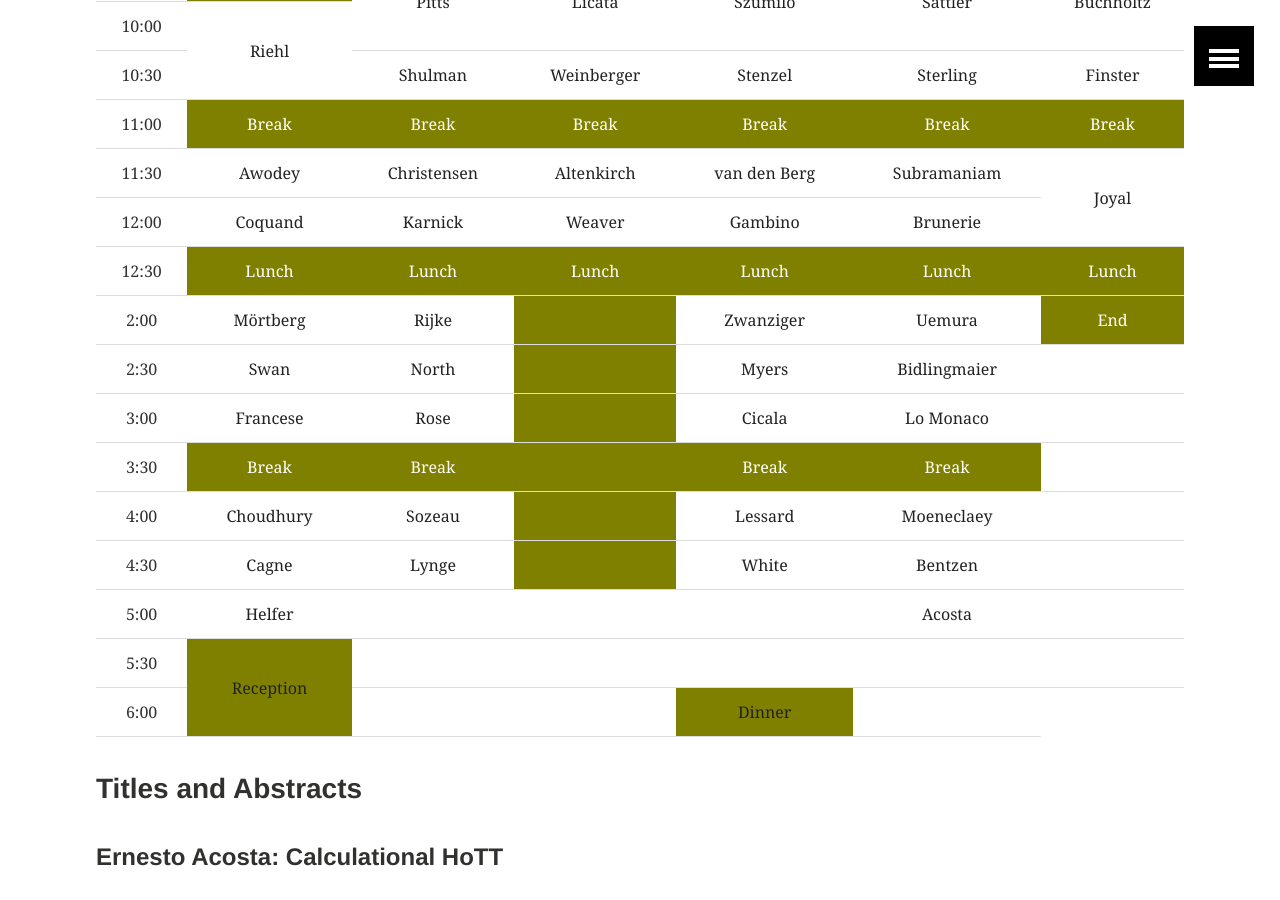
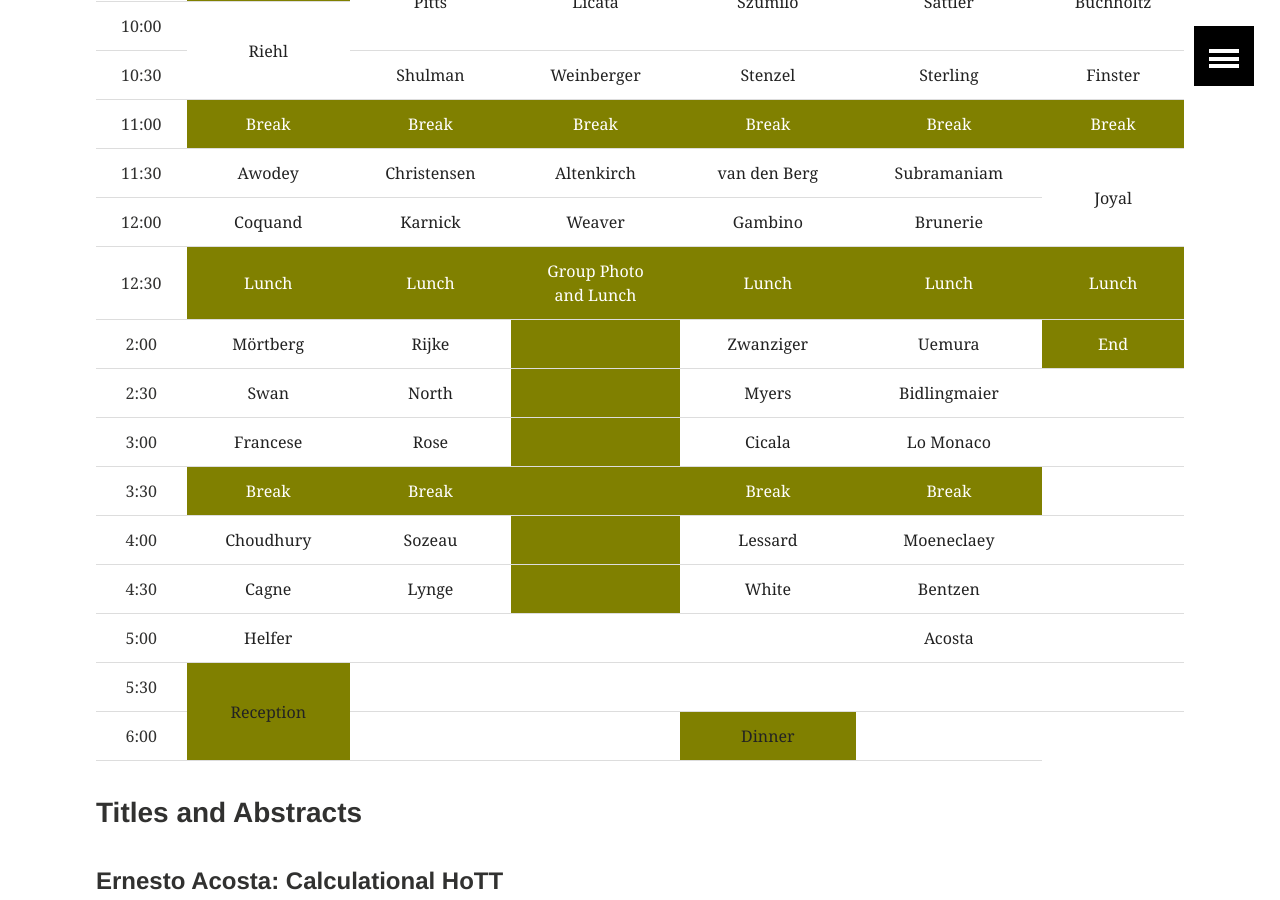
Before and after one commit to HoTT/HoTT-2019, a Jekyll site: the page built from programme.md, in a window 1280 px wide and 900 px high, scrolled down 700 px. Built offline with Jekyll 4.4.1, drawn with Linux system fonts in a browser that asks for light colours.

Commit message:
add photo

```diff
--- a/programme.md
+++ b/programme.md
@@ -16,7 +16,7 @@ title: "Programme"
 <tr><td>11:00</td><td style="background-color:olive; color:white">Break</td><td style="background-color:olive; color:white">Break</td><td style="background-color:olive; color:white">Break</td><td style="background-color:olive; color:white">Break</td><td style="background-color:olive; color:white">Break</td><td style="background-color:olive; color:white">Break </td></tr>
 <tr><td>11:30</td><td><a href="#awodey">Awodey</a></td><td><a href="#christensen">Christensen</a></td><td><a href="#altenkirch">Altenkirch</a></td><td><a href="#vandenberg">van den Berg</a></td><td><a href="#subramaniam">Subramaniam</a></td><td rowspan="2"><a href="#joyal">Joyal</a> </td></tr>
 <tr><td>12:00</td><td><a href="#coquand">Coquand</a></td><td><a href="#karnick">Karnick</a></td><td><a href="#weaver">Weaver</a></td><td><a href="#gambino">Gambino</a></td><td><a href="#brunerie">Brunerie</a></td></tr>
-<tr><td>12:30</td><td style="background-color:olive; color:white">Lunch</td><td style="background-color:olive; color:white">Lunch</td><td style="background-color:olive; color:white">Lunch</td><td style="background-color:olive; color:white">Lunch</td><td style="background-color:olive; color:white">Lunch</td><td style="background-color:olive; color:white">Lunch </td></tr>
+<tr><td>12:30</td><td style="background-color:olive; color:white">Lunch</td><td style="background-color:olive; color:white">Lunch</td><td style="background-color:olive; color:white">Group Photo<br/>and Lunch</td><td style="background-color:olive; color:white">Lunch</td><td style="background-color:olive; color:white">Lunch</td><td style="background-color:olive; color:white">Lunch </td></tr>
 <tr><td>2:00</td><td><a href="#mortberg">Mörtberg</a></td><td><a href="#rijke">Rijke</a></td><td style="background-color:olive; color:white"></td><td><a href="#zwanziger">Zwanziger</a></td><td><a href="#uemura">Uemura</a></td><td style="background-color:olive; color:white">End</td></tr>
 <tr><td>2:30</td><td><a href="#swan">Swan</a></td><td><a href="#north">North</a></td><td style="background-color:olive; color:white"></td><td><a href="#myers">Myers</a></td><td><a href="#bidlingmaier">Bidlingmaier</a></td><td> </td></tr>
 <tr><td>3:00</td><td><a href="#francese">Francese</a></td><td><a href="#rose">Rose</a></td><td style="background-color:olive; color:white"></td><td><a href="#cicala">Cicala</a></td><td><a href="#lomonaco">Lo Monaco</a></td><td> </td></tr>
```
